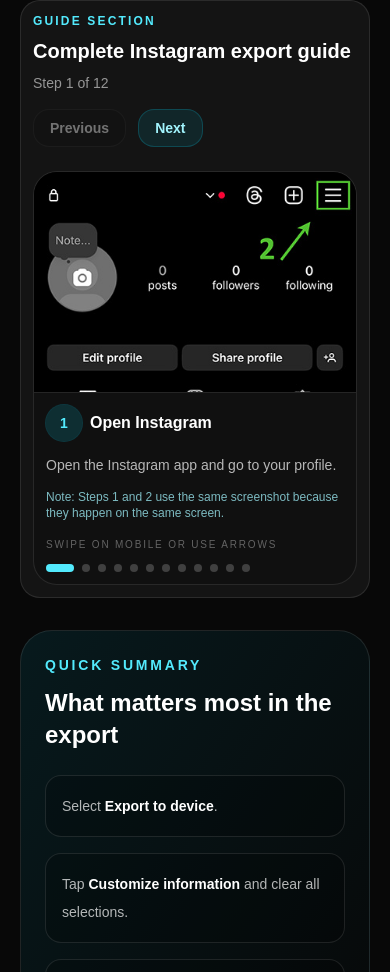
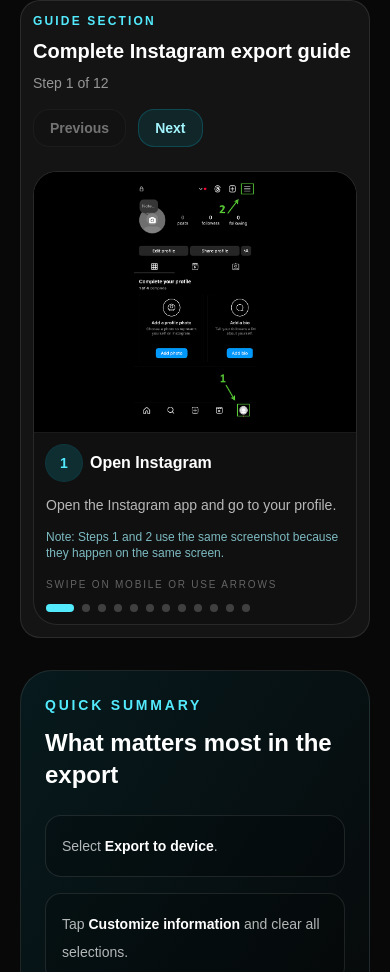
Before and after one commit to juan303134/followcheck-site, a Next.js app: page / in a window 390 px wide. Shown: the part 4432-5404 px from the top of the page. Built offline with nearby package versions, Linux system fonts and the light colour scheme.

Commit message:
Fix guide screenshots to show full image on mobile

```diff
--- a/app/page.tsx
+++ b/app/page.tsx
@@ -1068,7 +1068,9 @@
           <div className="text-xs font-semibold uppercase tracking-[0.18em] text-cyan-300">
             Guide section
           </div>
-          <h3 className="mt-2 text-xl font-semibold text-white sm:text-2xl">{groupName}</h3>
+          <h3 className="mt-2 text-xl font-semibold text-white sm:text-2xl">
+            {groupName}
+          </h3>
           <p className="mt-2 text-sm text-white/55">
             Step {currentIndex + 1} of {steps.length}
           </p>
@@ -1114,13 +1116,13 @@
           transition={{ duration: 0.25 }}
           className="grid cursor-grab active:cursor-grabbing md:grid-cols-[220px_1fr] lg:grid-cols-[260px_1fr]"
         >
-          <div className="border-b border-white/10 bg-black/20 md:border-b-0 md:border-r md:border-white/10">
-            <div className="relative h-[220px] w-full sm:h-[280px] md:h-full">
+          <div className="border-b border-white/10 bg-black md:border-b-0 md:border-r md:border-white/10">
+            <div className="relative flex h-[260px] w-full items-center justify-center bg-black sm:h-[320px] md:h-full md:min-h-[420px]">
               <Image
                 src={currentStep.image}
                 alt={`Step ${currentStep.number} - ${currentStep.title}`}
                 fill
-                className="object-cover object-top"
+                className="object-contain p-2 sm:p-3"
               />
             </div>
           </div>
```
